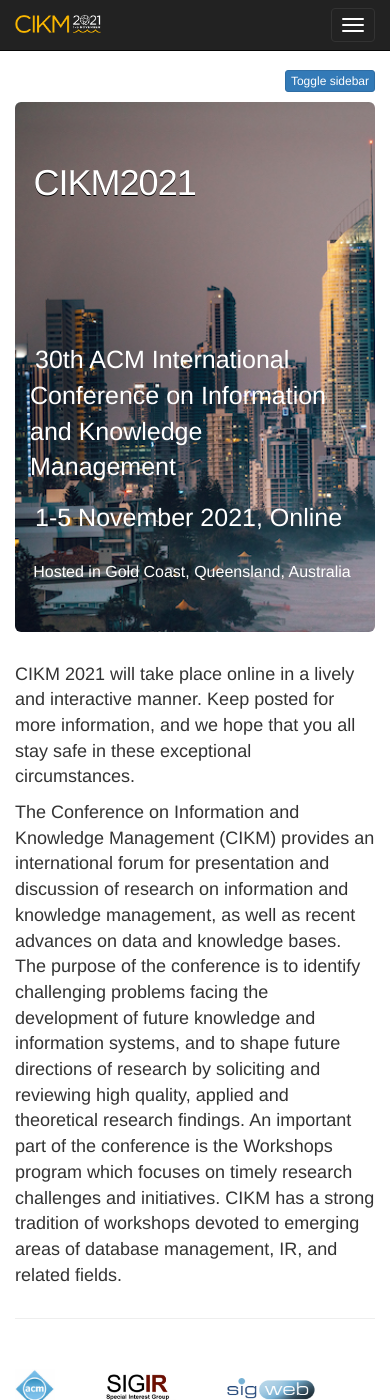
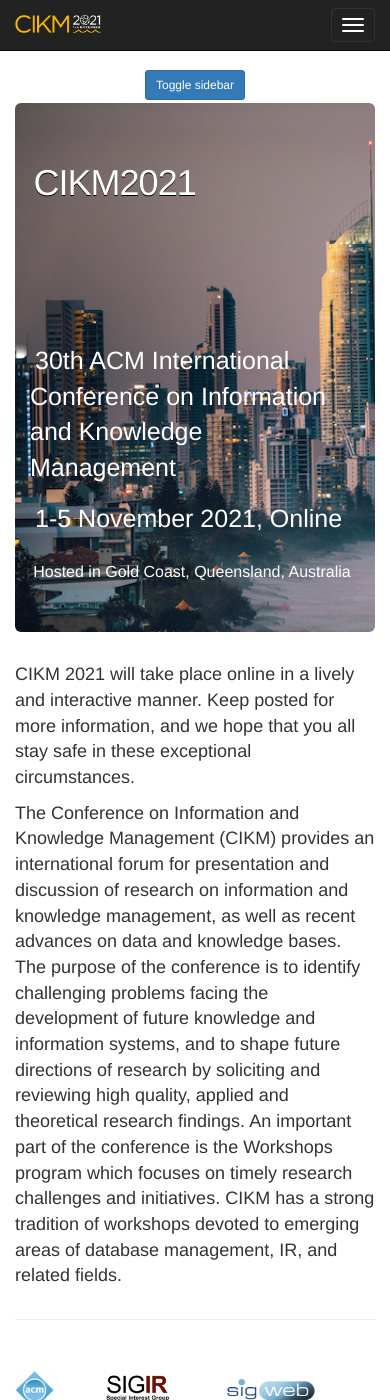
Before and after one commit to ielab/cikm2021-website, a Jekyll site: the page built from index.md, in a window 390 px wide and 1400 px high. Built offline with Jekyll 4.4.1, drawn with Linux system fonts in a browser that asks for light colours; our own code applies the rules of GitHub Pages for plain Markdown files; comment, search, counter and statistics services are not loaded.

Commit message:
Slighly re-arrange toggle sidebar.

```diff
--- a/_layouts/default.html
+++ b/_layouts/default.html
@@ -71,15 +71,13 @@
 
     </div><!-- /.container -->
 </nav><!-- /.navbar -->
+<button type="button" class="btn btn-primary btn-sm visible-xs" style="margin:auto;margin-bottom:3px" data-toggle="offcanvas">Toggle sidebar</button>
 <div class="container">
 
 
     <div class="row row-offcanvas row-offcanvas-right">
 
         <div class="col-xs-12 col-sm-8">
-            <p class="pull-right visible-xs">
-                <button type="button" class="btn btn-primary btn-xs" data-toggle="offcanvas">Toggle sidebar</button>
-            </p>
 
             <div class="row">
                 <div class="content col-xs-12 col-sm-12">
--- a/css/offcanvas.css
+++ b/css/offcanvas.css
@@ -45,16 +45,17 @@
 
   .row-offcanvas-right.active {
     right: 77%; /* 6 columns */
+    margin-right:2px;
   }
 
   .row-offcanvas-left.active {
     left: 77%; /* 6 columns */
+    margin-right:2px;
   }
 
   .sidebar-offcanvas {
     position: absolute;
     top: 0;
     width: 77%; /* 6 columns */
-    margin-right:1em;
   }
 }
```
